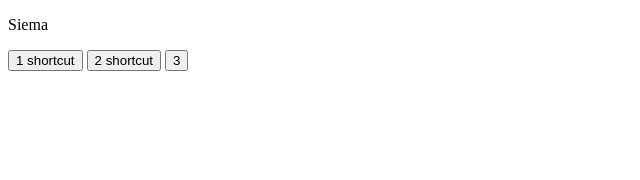
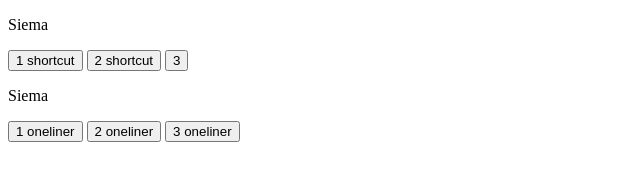
Before and after one commit to Gr34sy/codewars, a plain HTML site: page Vowel Remover/index.html in a window 1280 px wide. Shown: the whole page, without its empty margins (0-640 px from the left). Drawn offline with Linux system fonts and the light colour scheme.

Commit message:
added additional solution tto vowel remover

```diff
--- a/Vowel Remover/index.html
+++ b/Vowel Remover/index.html
@@ -12,5 +12,10 @@
     <button onClick="shortcut('asdasdsd')">1 shortcut</button>
     <button onClick="shortcut('goodbye')">2 shortcut</button>
     <button onClick="shortcut('HELLo')">3</button>
+
+    <p>Siema</p>
+    <button onClick="console.log(shortcutOB('asdasdsd'))">1 oneliner</button>
+    <button onClick="console.log(shortcutOB('goodbye'))">2 oneliner</button>
+    <button onClick="console.log(shortcutOB('HELLo'))">3 oneliner</button>
 </body>
 </html>
--- a/Vowel Remover/script.js
+++ b/Vowel Remover/script.js
@@ -13,3 +13,7 @@ function shortcut(string){
 
 //2 oneliner
 const  shortcutO = (str) => str.replace(/[aeiou]/g,'');
+
+
+//3 oneliner which works both on lowercase and uppercase characters
+const  shortcutOB = (str) => str.replace(/[aeiou]/gi,'');
```
